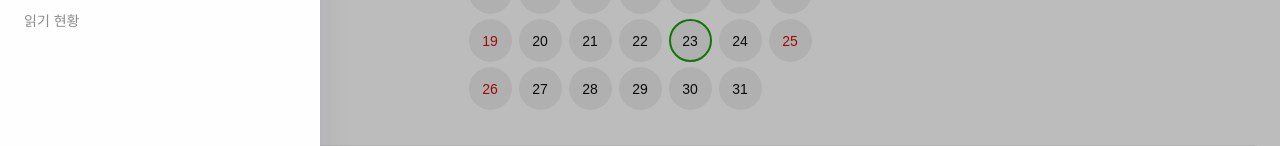
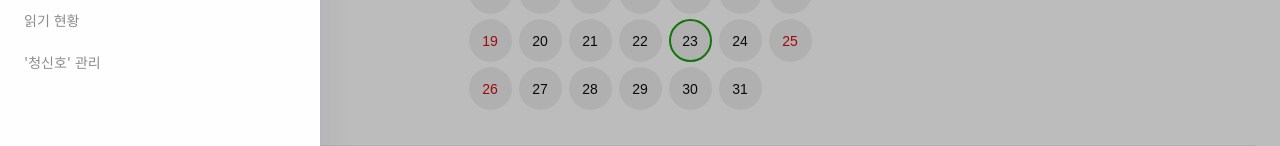
Before and after one commit to AMeaningfulStar/dongan-bibile, a Next.js app: page / in a window 1280 px wide. Both pictures are taken after a click on the button 29 px from the left and 29 px from the top of the page. Shown: the part 279-425 px from the top of the page. Built offline with nearby package versions, Linux system fonts and the light colour scheme; no server answers; the database is empty.

Commit message:
edit: admin 페이지-사이드 바 메뉴 추가('청신호' 관리)

```diff
--- a/src/components/Layout/index.tsx
+++ b/src/components/Layout/index.tsx
@@ -7,7 +7,7 @@ import { usePathname } from 'next/navigation'
 import { useEffect, useState } from 'react'
 import { twMerge } from 'tailwind-merge'
 
-import { userInfoStore, initAuthListener } from '@/stores'
+import { initAuthListener, userInfoStore } from '@/stores'
 
 import TRAFFIC_LIGHT_ICON from '@icon/traffic_light_icon.png'
 
@@ -33,7 +33,7 @@ export default function Layout({ children }: { children: React.ReactNode }) {
       case '/status':
         return '읽기현황'
       default:
-        return ''
+        return '청신호'
     }
   }
 
@@ -134,6 +134,12 @@ export function SideBar() {
           >
             읽기 현황
           </Link>
+          <Link
+            href={'/admin'}
+            className={twMerge(pathname === '/admin' ? 'text-gl-black-base' : 'text-gl-grayscale-100')}
+          >
+            '청신호' 관리
+          </Link>
         </div>
         <div className="mb-40 flex flex-col items-center gap-y-7 text-navigation-14-l text-gl-grayscale-100">
           <span>ver 3.0.0</span>
```
